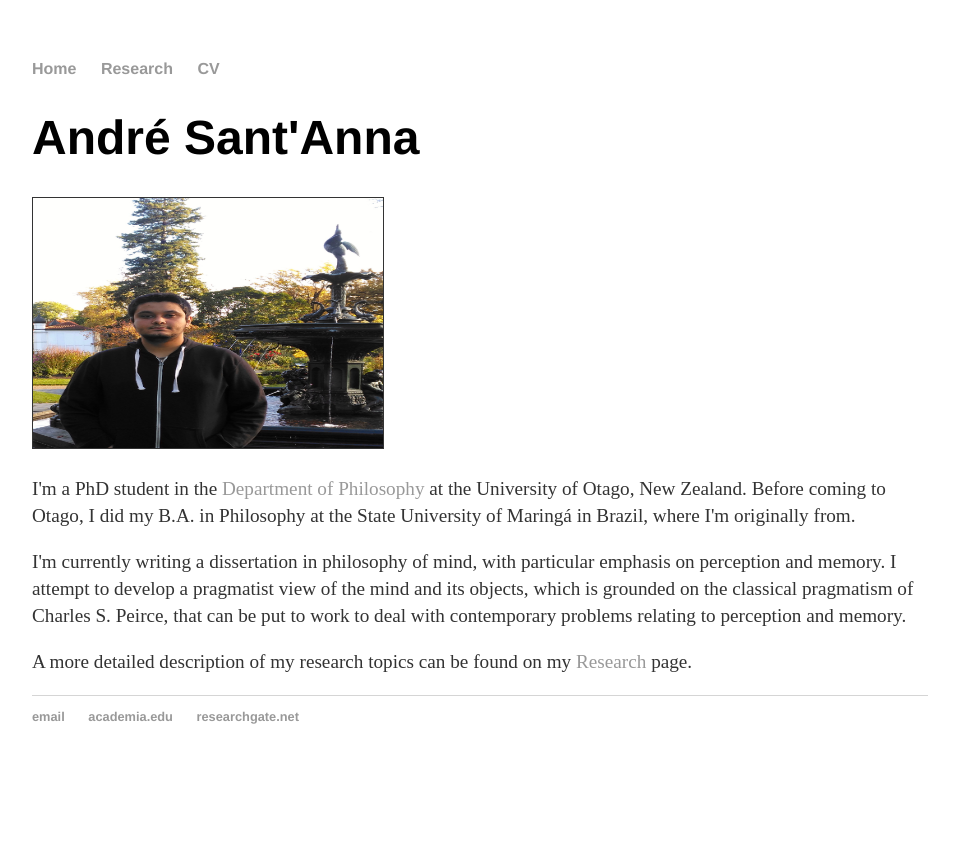
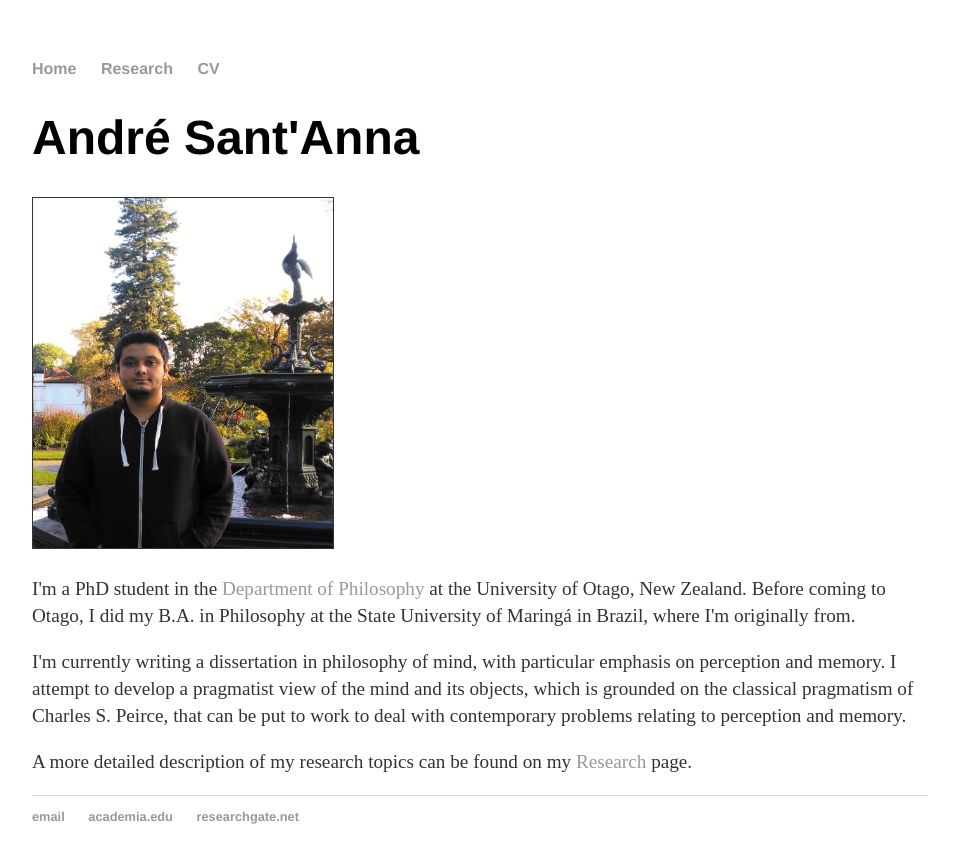
Before and after one commit to andresantanna/andresantanna.github.io, a Jekyll site: the page built from index.html, in a window 1280 px wide. Shown: the top 863 px of the page, without its empty margins (160-1119 px from the left). Built offline with Jekyll 4.4.1, drawn with Linux system fonts in a browser that asks for light colours.

Commit message:
Update index.html

```diff
--- a/index.html
+++ b/index.html
@@ -4,7 +4,7 @@
 ---
 <div class="blurb">
 	<h1>André Sant'Anna</h1>
-	<p style="background-color:white"> <img src="andre.jpg" height="250px" width="350px" border="1px"> </p>
+	<p style="background-color:white"> <img src="andre.jpg" height="350px" width="300px" border="1px"> </p>
 	    <p>I'm a PhD student in the <a href="http://www.otago.ac.nz/philosophy/">Department of Philosophy</a> at the University of Otago, New Zealand. Before coming to Otago, I did my B.A. in Philosophy at the State University of Maringá in Brazil, where I'm originally from.</p>
 <p>I'm currently writing a dissertation in philosophy of mind, with particular emphasis on perception and memory. I attempt to develop a pragmatist view of the mind and its objects, which is grounded on the classical pragmatism of Charles S. Peirce, that can be put to work to deal with contemporary problems relating to perception and memory.</p>
 <p>A more detailed description of my research topics can be found on my <a href="/research">Research</a> page.</p>
```
